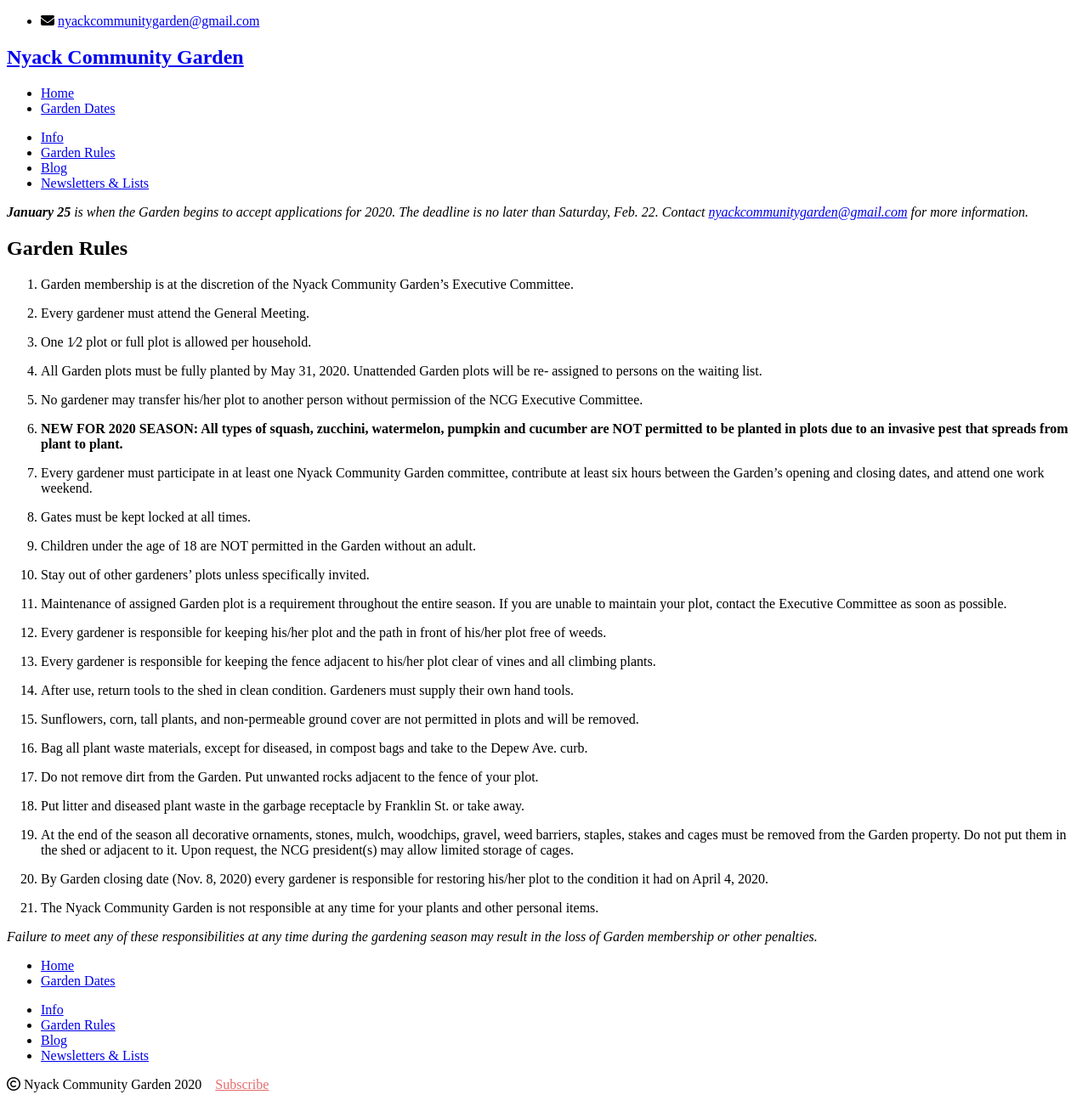
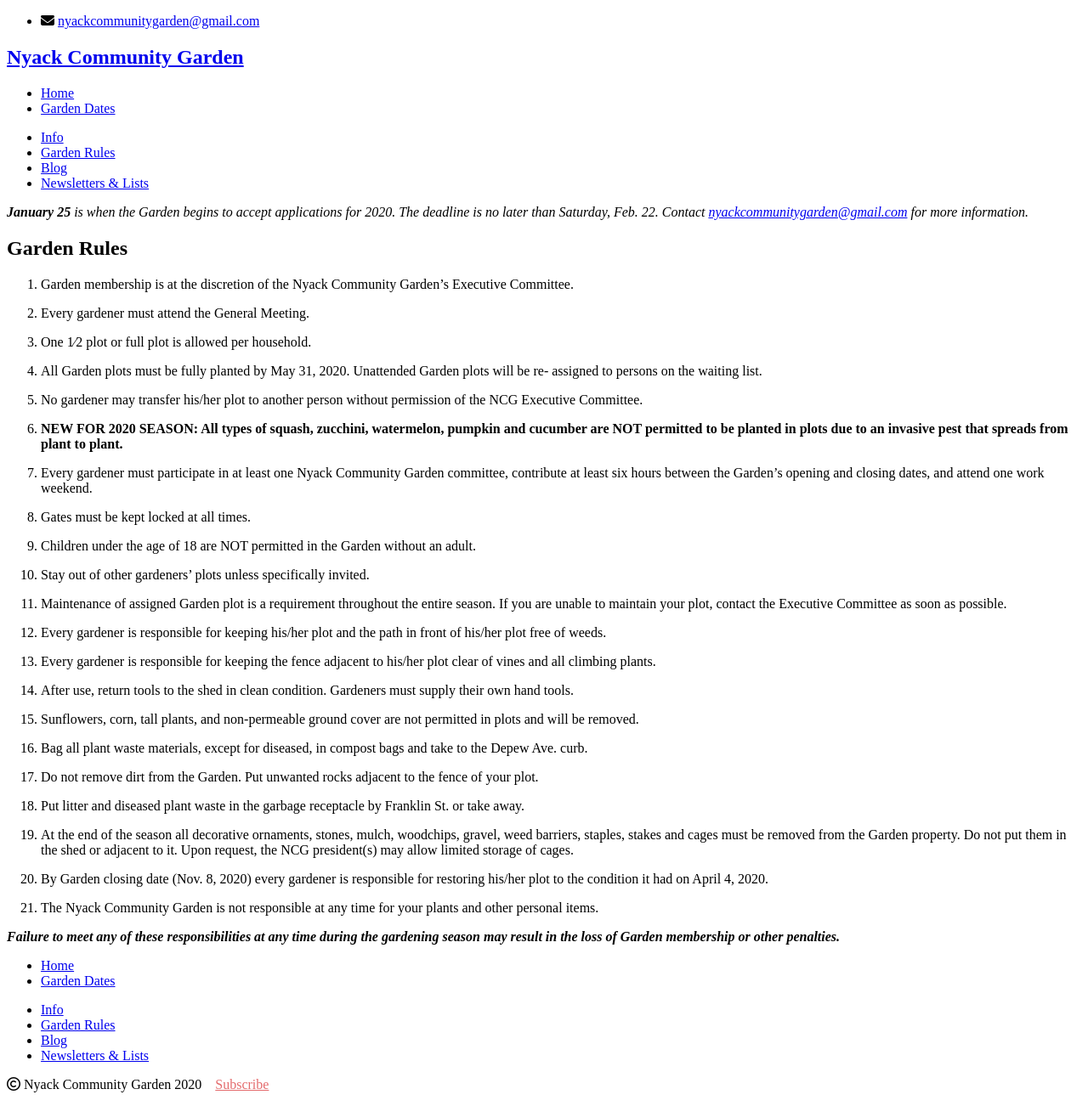
Before and after one commit to bosborne/nyackcommunitygarden, a Jekyll site: the page built from garden-rules/index.md, in a window 1280 px wide. Shown: the whole page at 85% size. Built offline with Jekyll 4.4.1, drawn with Linux system fonts in a browser that asks for light colours; nearby versions of some CDN libraries; library files that are not in the unit come from our copies.

Commit message:
Bold the warning

```diff
--- a/garden-rules/index.md
+++ b/garden-rules/index.md
@@ -59,6 +59,5 @@
 21. The Nyack Community Garden is not responsible at any time for your plants and other personal
 items.
 
-*Failure to meet any of these responsibilities
-at any time during the gardening season
-may result in the loss of Garden membership or other penalties.*
+<b><i>Failure to meet any of these responsibilities at any time during the gardening season
+may result in the loss of Garden membership or other penalties.</i></b>
```
